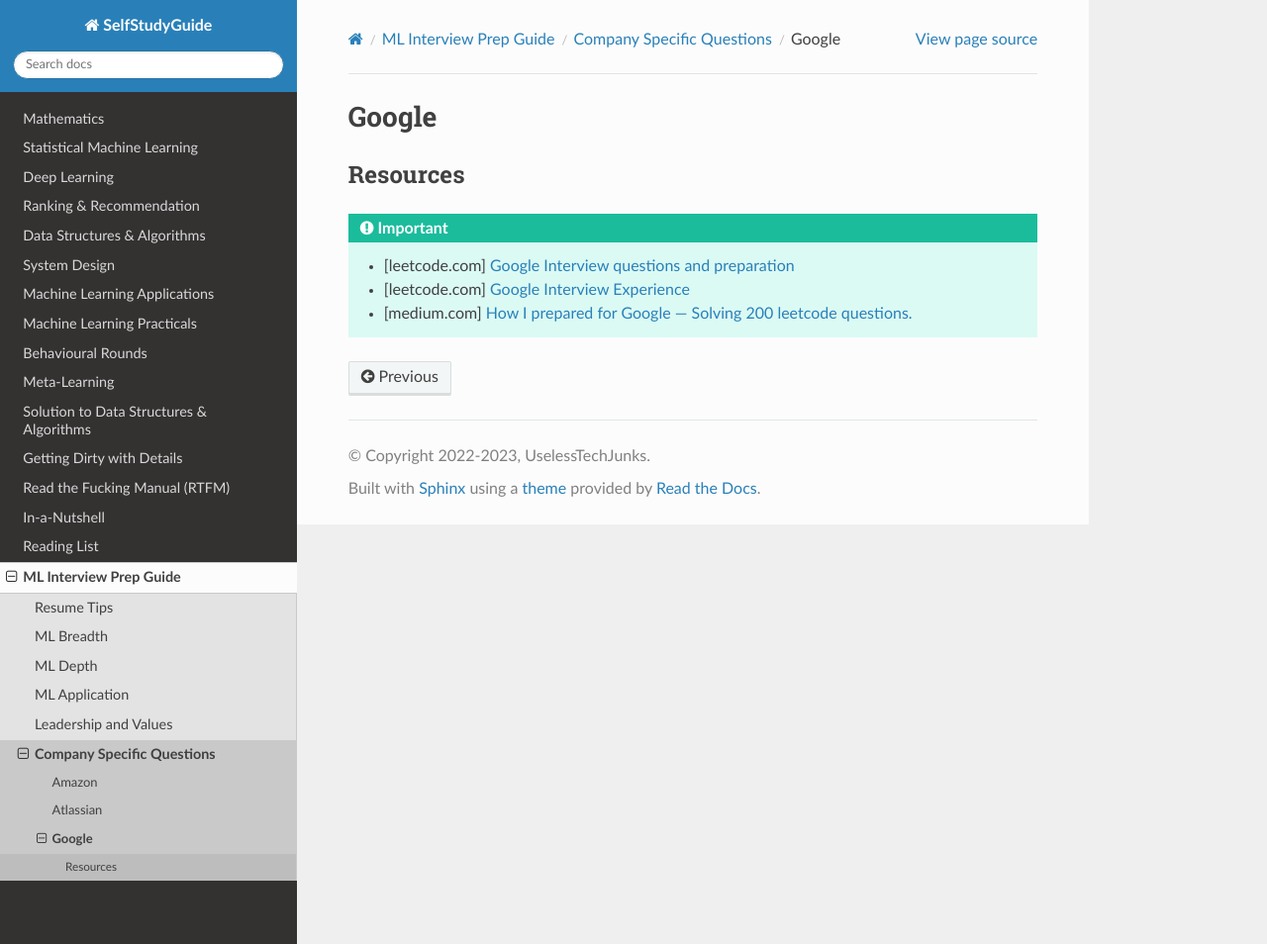
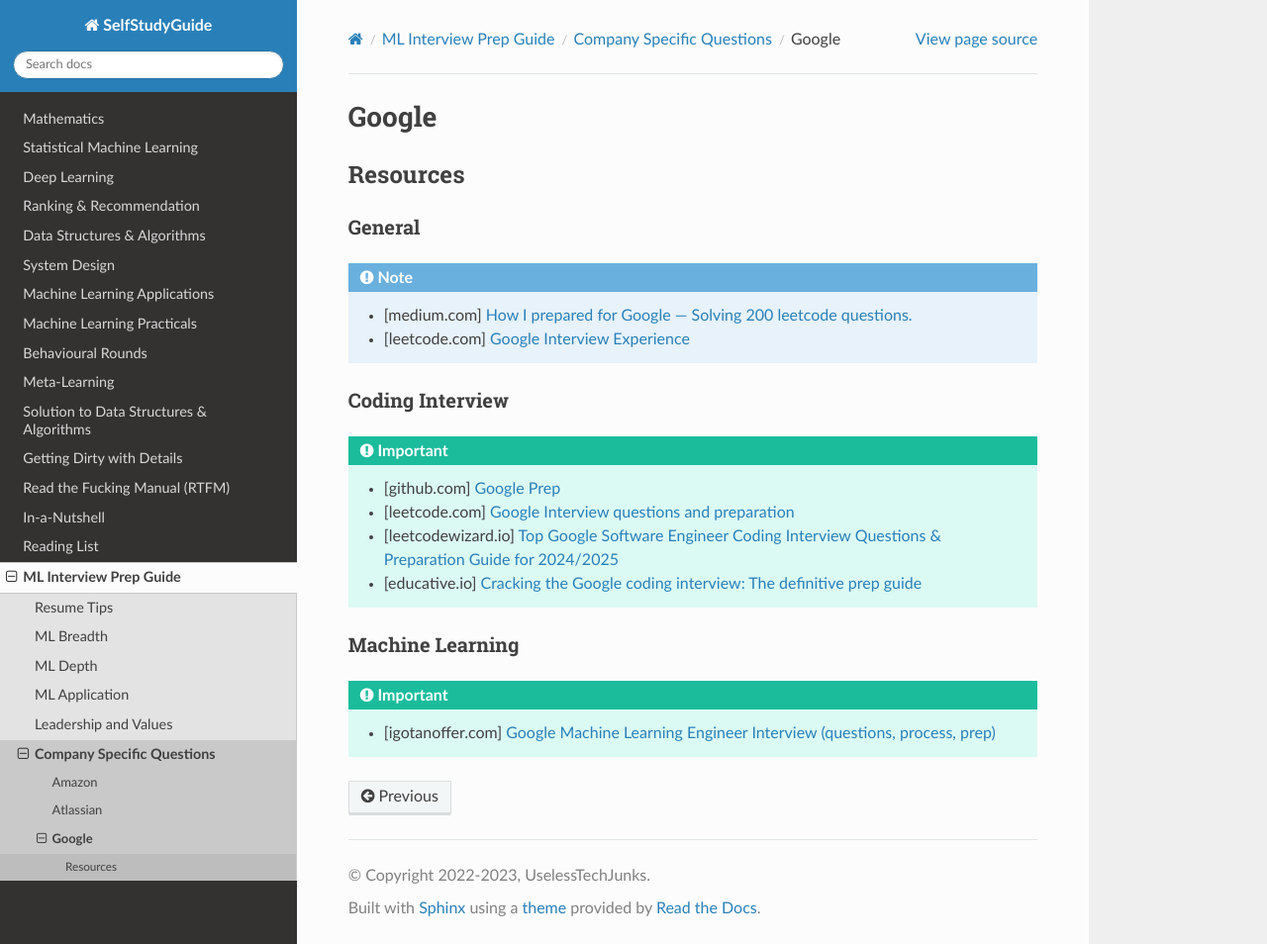
Before and after one commit to uselesstechjunks/leetcode, a Sphinx documentation site: the page built from docs/source/interviews/company/goog.rst, in a window 1280 px wide and 954 px high. Shown: the whole window at 99% size. Built offline with Sphinx 7.4.7 and the Read the Docs theme 3.1.0, drawn with Linux system fonts in a browser that asks for light colours.

Commit message:
Update goog.rst

```diff
--- a/docs/source/interviews/company/goog.rst
+++ b/docs/source/interviews/company/goog.rst
@@ -4,8 +4,24 @@ Google
 ********************************************************************
 Resources
 ********************************************************************
+General
+====================================================================
+.. note::
+
+	* [medium.com] `How I prepared for Google — Solving 200 leetcode questions. <https://medium.com/@siddhism/how-i-prepared-for-google-0-leetcode-questions-to-200-questions-e37690ebce85>`_
+	* [leetcode.com] `Google Interview Experience <https://leetcode.com/discuss/interview-question/5545888/Google-Interview-Experience/>`_
+
+Coding Interview
+====================================================================
 .. important::
 
+	* [github.com] `Google Prep <https://github.com/15kingben/GooglePrep>`_
 	* [leetcode.com] `Google Interview questions and preparation <https://leetcode.com/discuss/interview-question/5547675/Google-Interview-questions-and-preparation>`_
-	* [leetcode.com] `Google Interview Experience <https://leetcode.com/discuss/interview-question/5545888/Google-Interview-Experience/>`_
-	* [medium.com] `How I prepared for Google — Solving 200 leetcode questions. <https://medium.com/@siddhism/how-i-prepared-for-google-0-leetcode-questions-to-200-questions-e37690ebce85>`_
+	* [leetcodewizard.io] `Top Google Software Engineer Coding Interview Questions & Preparation Guide for 2024/2025 <https://leetcodewizard.io/blog/google-software-engineer-interview-questions>`_
+	* [educative.io] `Cracking the Google coding interview: The definitive prep guide <https://www.educative.io/blog/google-coding-interview>`_
+
+Machine Learning
+===================================================================
+.. important::
+
+	* [igotanoffer.com] `Google Machine Learning Engineer Interview (questions, process, prep) <https://igotanoffer.com/blogs/tech/google-machine-learning-engineer-interview>`_
```
